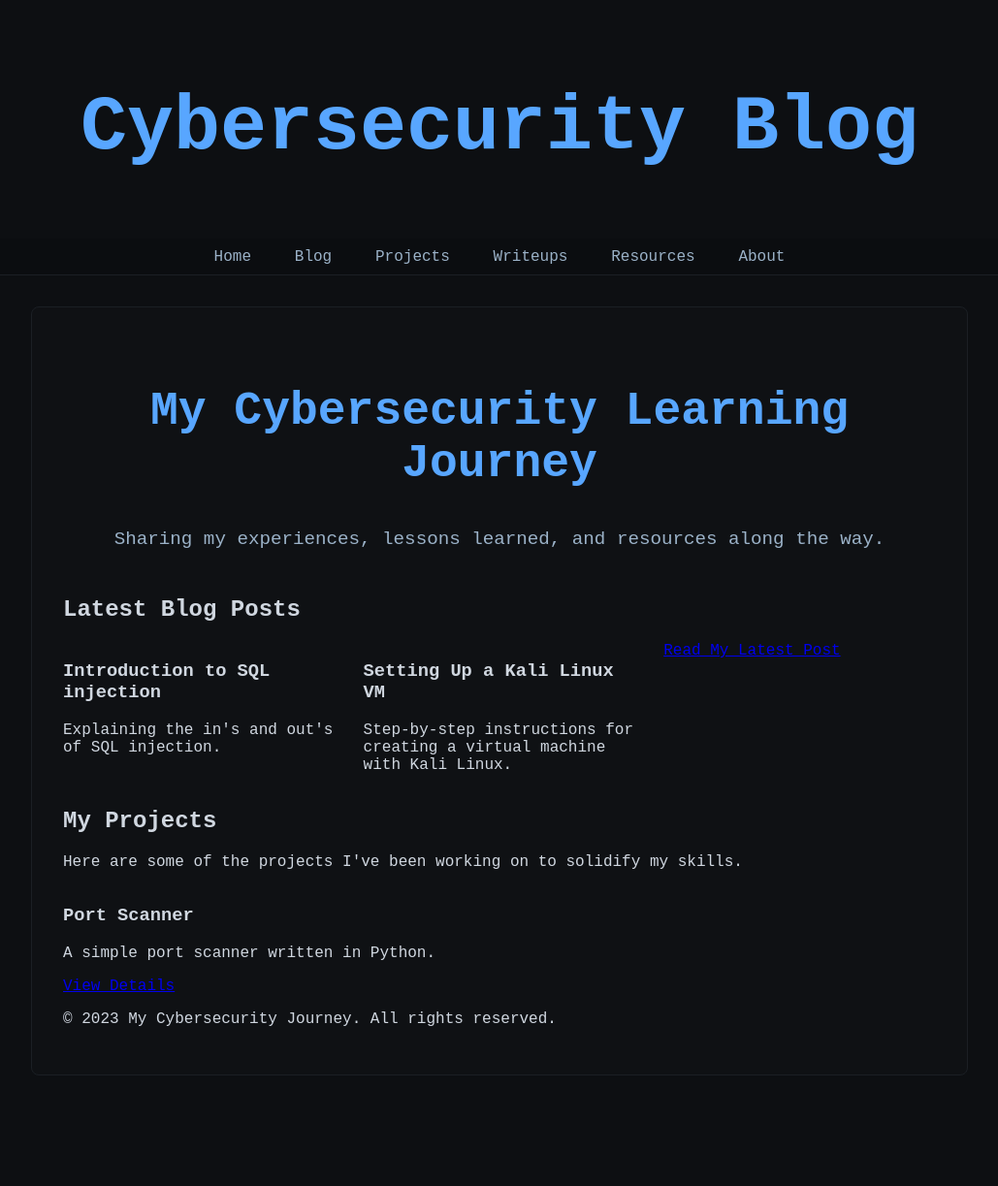
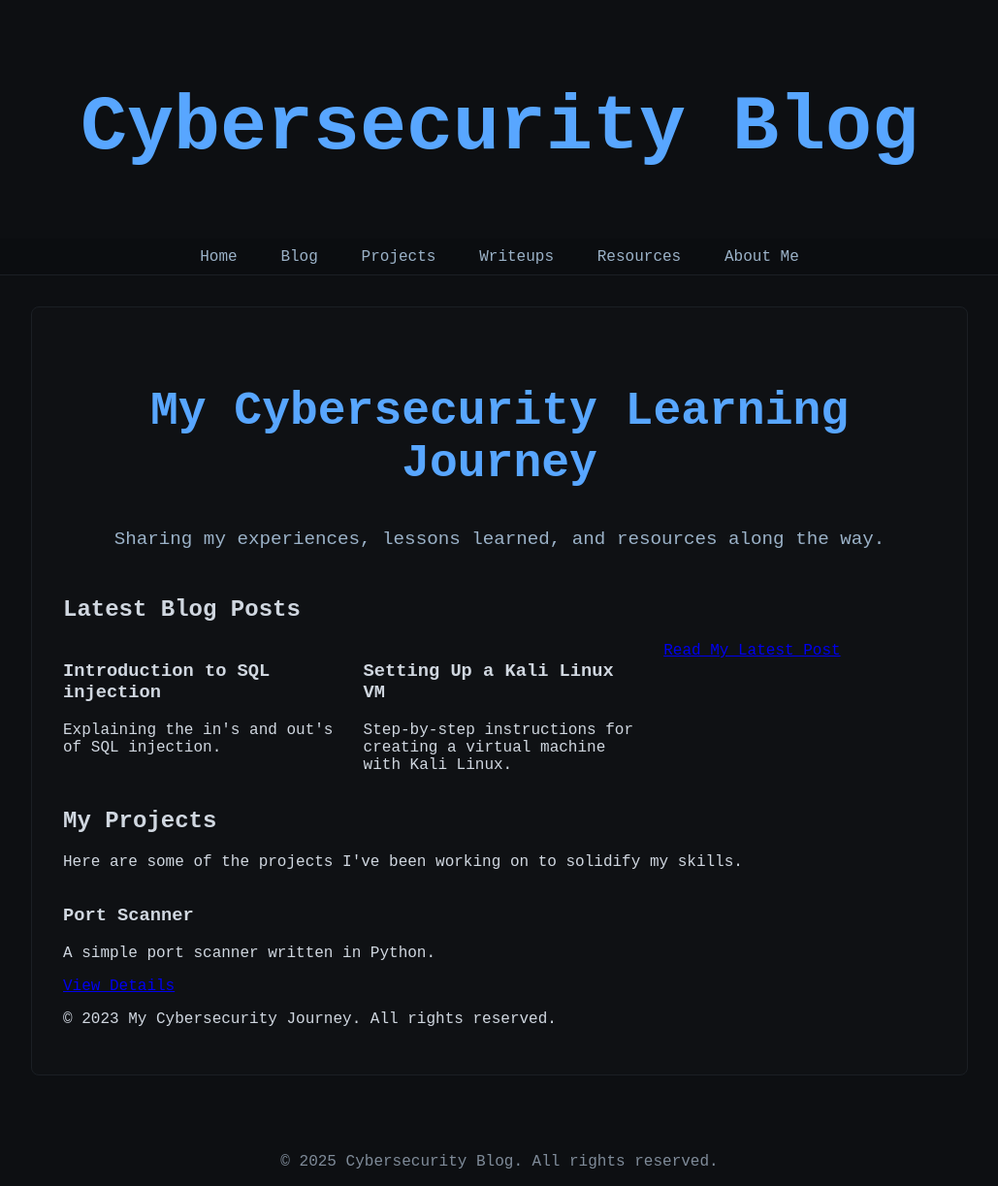
Before and after one commit to bytepo1arbear/cybersecurityblog, a Jekyll site: the page built from index.md, in a window 1280 px wide. Shown: the whole page at 97% size, without its empty margins (125-1154 px from the left). Built offline with Jekyll 4.4.1, drawn with Linux system fonts in a browser that asks for light colours; our own code applies the rules of GitHub Pages for plain Markdown files; before the commit the page ends 1173 px from its top, so only the background shows below that.

Commit message:
Update default.html

```diff
--- a/_layouts/default.html
+++ b/_layouts/default.html
@@ -16,17 +16,14 @@
   <!-- NAVIGATION BAR BELOW TITLE -->
   <nav class="navbar">
     <div class="nav-container">
-      <!-- Hamburger for mobile -->
       <button class="hamburger" onclick="document.body.classList.toggle('nav-open')">☰</button>
-
-      <!-- Nav Links -->
       <ul class="nav-list">
         <li><a href="{{ '/' | relative_url }}">Home</a></li>
         <li><a href="{{ '/blog/' | relative_url }}">Blog</a></li>
         <li><a href="{{ '/projects/' | relative_url }}">Projects</a></li>
         <li><a href="{{ '/writeups/' | relative_url }}">Writeups</a></li>
         <li><a href="{{ '/resources/' | relative_url }}">Resources</a></li>
-        <li><a href="{{ '/about/' | relative_url }}">About</a></li>
+        <li><a href="{{ '/about/' | relative_url }}">About Me</a></li>
       </ul>
     </div>
   </nav>
@@ -36,7 +33,12 @@
     {{ content }}
   </main>
 
-  <!-- OPTIONAL JAVASCRIPT: Close mobile nav when clicking outside -->
+  <footer>
+    <div class="container" style="text-align:center; padding:1rem; color:#7f8b99;">
+      &copy; {{ site.time | date: "%Y" }} {{ site.title }}. All rights reserved.
+    </div>
+  </footer>
+
   <script>
     document.addEventListener('click', function(e) {
       const nav = document.querySelector('.nav-container');
@@ -48,7 +50,4 @@
   </script>
 
 </body>
-<footer>
-  {{ footer }}
-</footer>
 </html>
```
